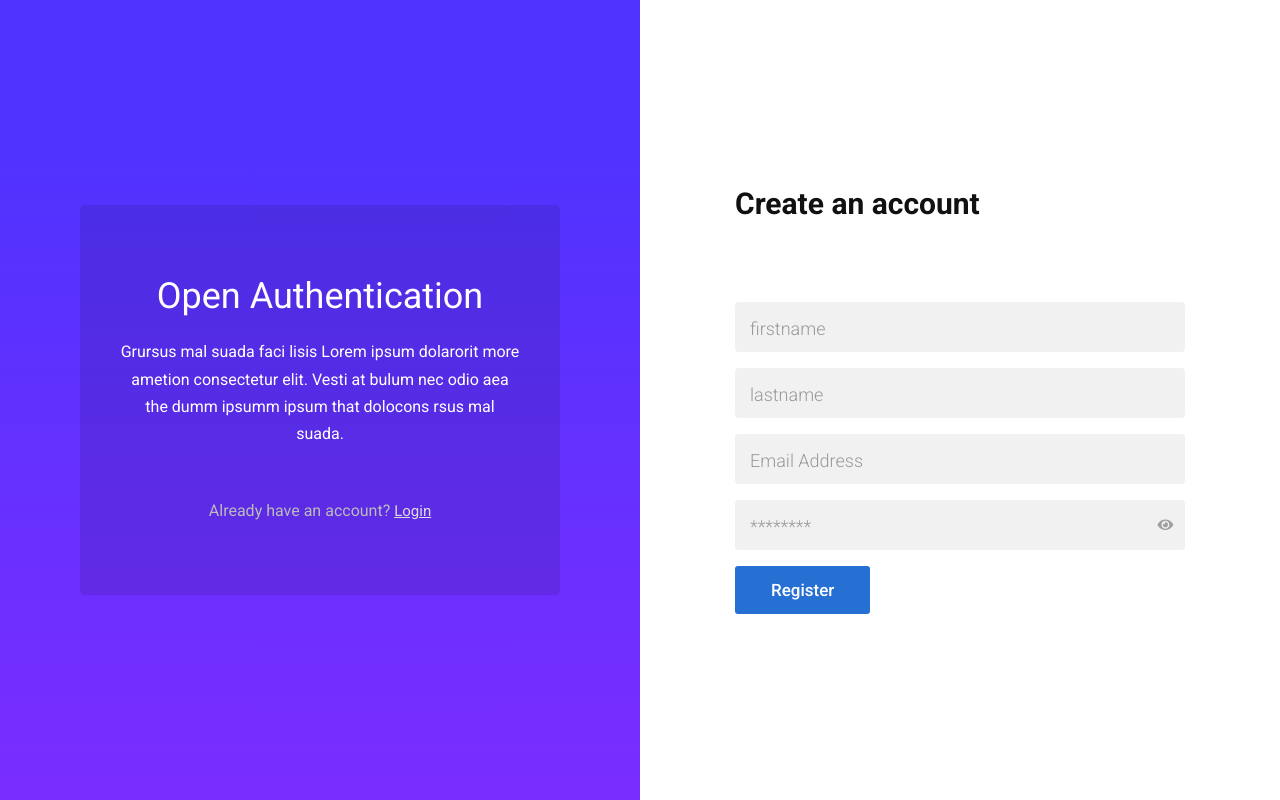
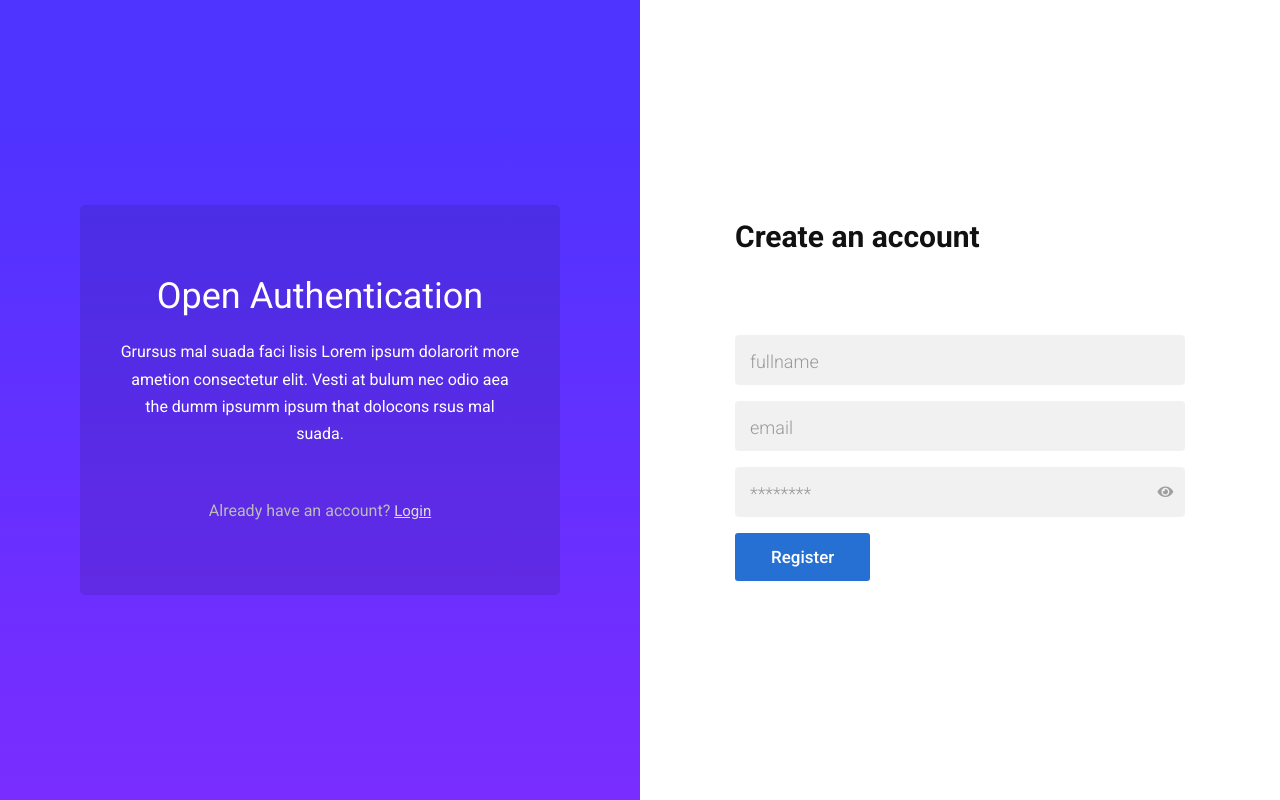
Before and after one commit to TuzaGordie/open-auth-app, an Angular app: page /auth/register in a window 1280 px wide. Built offline with nearby package versions, Linux system fonts and the light colour scheme.

Commit message:
final fix

```diff
--- a/src/app/auth/forgot-password/forgot-password.component.html
+++ b/src/app/auth/forgot-password/forgot-password.component.html
@@ -31,7 +31,7 @@
                         <form [formGroup]="forgotpasswordForm">
                             <div class="form-group">
                                 <div class="fxt-transformY-50 fxt-transition-delay-14">
-                                    <input type="email" class="form-control" name="email" formControlName="email" placeholder="Email Address" required="required">
+                                    <input type="email" class="form-control" name="email" formControlName="email" placeholder="email" required="required">
                                 </div>
                             </div>
                             <div class="form-group">
--- a/src/app/auth/login/login.component.html
+++ b/src/app/auth/login/login.component.html
@@ -32,7 +32,7 @@
 
                             <div class="form-group">
                                 <div class="fxt-transformY-50 fxt-transition-delay-14">
-                                    <input type="email" class="form-control" formControlName="email" name="email" placeholder="Email Address" required="required">
+                                    <input type="email" class="form-control" formControlName="email" name="email" placeholder="email" required="required">
                                 </div>
                             </div>
 
--- a/src/app/auth/recover-password/recover-password.component.ts
+++ b/src/app/auth/recover-password/recover-password.component.ts
@@ -79,7 +79,7 @@ export class RecoverPasswordComponent implements OnInit {
       this.authService.submitResetPassword(this.resetPasswordForm.value).subscribe(
         (data: any) => {
           this.messageService.success('Password Reset Successful', 'Success!');
-          this.router.navigate(['login']).then();
+          this.router.navigate(['auth/login']).then();
         },
         error => {
           this.messageService.error('Something went wrong', 'Error!');
--- a/src/app/auth/register/register.component.html
+++ b/src/app/auth/register/register.component.html
@@ -28,22 +28,17 @@
                             <h2>Create an account</h2>
                         </div>
                         <form [formGroup]="registerForm">
-                            <div class="form-group">
-                                <div class="fxt-transformY-50 fxt-transition-delay-14">
-                                    <input type="text" id="name" class="form-control" formControlName="firstname" name="name" placeholder="firstname" required="required">
-                                </div>
-                            </div>
 
                             <div class="form-group">
                                 <div class="fxt-transformY-50 fxt-transition-delay-14">
-                                    <input type="text" id="name" class="form-control" formControlName="lastname" name="name" placeholder="lastname" required="required">
+                                    <input type="text" id="name" class="form-control" formControlName="fullname" name="name" placeholder="fullname" required="required">
                                 </div>
                             </div>
 
 
                             <div class="form-group">
                                 <div class="fxt-transformY-50 fxt-transition-delay-14">
-                                    <input type="email" class="form-control" formControlName="email" name="email" placeholder="Email Address" required="required">
+                                    <input type="email" class="form-control" formControlName="email" name="email" placeholder="email" required="required">
                                 </div>
                             </div>
 
--- a/src/app/auth/register/register.component.ts
+++ b/src/app/auth/register/register.component.ts
@@ -25,8 +25,7 @@ export class RegisterComponent implements OnInit {
 
   constructor(appService: AppService, private authService: AuthService,  private messageService: MessageService, private router: Router) {
     this.registerForm = new FormGroup({
-      firstname: new FormControl(null, Validators.required),
-      lastname: new FormControl(null, Validators.required),
+      fullname: new FormControl(null, Validators.required),
       email: new FormControl(null, Validators.email),
       password: new FormControl(null, Validators.required),
     });
--- a/src/app/home/home.component.html
+++ b/src/app/home/home.component.html
@@ -4,8 +4,8 @@
             <div class="col-12 fxt-bg-gradient">
                 <div class="fxt-header">
                     <div class="fxt-top-content">
-                        <div class="fxt-transformY-50 fxt-transition-delay-2">
-                            <h1>John Doe</h1>
+                        <div class="fxt-transformY-50 fxt-transition-delay-2" *ngIf="profile">
+                            <h1>{{profile.name}}</h1>
                         </div>
                         <div class="fxt-transformY-50 fxt-transition-delay-3">
                             <p>Grursus mal suada faci lisis Lorem ipsum dolarorit more ametion consectetur elit. Vesti at bulum nec odio aea the dumm ipsumm ipsum that dolocons rsus mal suada.</p>
--- a/src/app/home/home.component.ts
+++ b/src/app/home/home.component.ts
@@ -1,6 +1,7 @@
 import { Component, OnInit } from '@angular/core';
 import { AppService } from 'src/app/app.service';
 import {AuthService} from '../shared/services/auth.service';
+import {ProfileService} from '../shared/services/profile.service';
 
 @Component({
   selector: 'app-home',
@@ -9,7 +10,9 @@ import {AuthService} from '../shared/services/auth.service';
 })
 export class HomeComponent implements OnInit {
 
-  constructor(appService: AppService, private authService: AuthService) { }
+  profile: any;
+
+  constructor(appService: AppService, private authService: AuthService, private profileService: ProfileService) { }
 
   pagesJs = [
     'assets/js/jquery-3.5.0.min.js',
@@ -22,6 +25,7 @@ export class HomeComponent implements OnInit {
 
   ngOnInit(): void {
     AppService.loadScriptPage(this.pagesJs);
+    this.getProfile();
   }
 
   logout() {
@@ -29,4 +33,13 @@ export class HomeComponent implements OnInit {
     location.reload();
   }
 
+  getProfile() {
+    this.profileService.submitGetProfile().subscribe(
+      (data: any) => {
+        this.profile = data;
+        console.log(data);
+      }
+    )
+  }
+
 }
--- /dev/null
+++ b/src/app/shared/services/profile.service.ts
@@ -0,0 +1,25 @@
+import { Injectable } from '@angular/core';
+import {HttpClient, HttpHeaders, HttpResponse} from '@angular/common/http';
+import {environment} from '../../../environments/environment';
+import {MessageService} from './message.service';
+import {Router} from '@angular/router';
+
+
+
+@Injectable({
+  providedIn: 'root'
+})
+export class ProfileService {
+
+   opts = {
+    headers: new HttpHeaders({
+      'auth-token': localStorage.getItem('auth-token')
+    })
+  };
+
+  constructor(private http: HttpClient, private messageService: MessageService, private router: Router) { }
+
+  submitGetProfile() {
+    return this.http.get(environment.API_URL + '/api/profile', this.opts);
+  }
+}
--- a/src/environments/environment.ts
+++ b/src/environments/environment.ts
@@ -5,8 +5,8 @@
 export const environment = {
   production: false,
   APP_URL: 'http://localhost:4200',
-  API_URL: 'https://open-auth-api.herokuapp.com'
-  // API_URL: 'http://localhost:3000'
+  // API_URL: 'https://open-auth-api.herokuapp.com'
+  API_URL: 'http://localhost:3000'
 };
 
 /*
```
Also changed, not shown: 1 other file (tests, documents, lock files or other folders).
